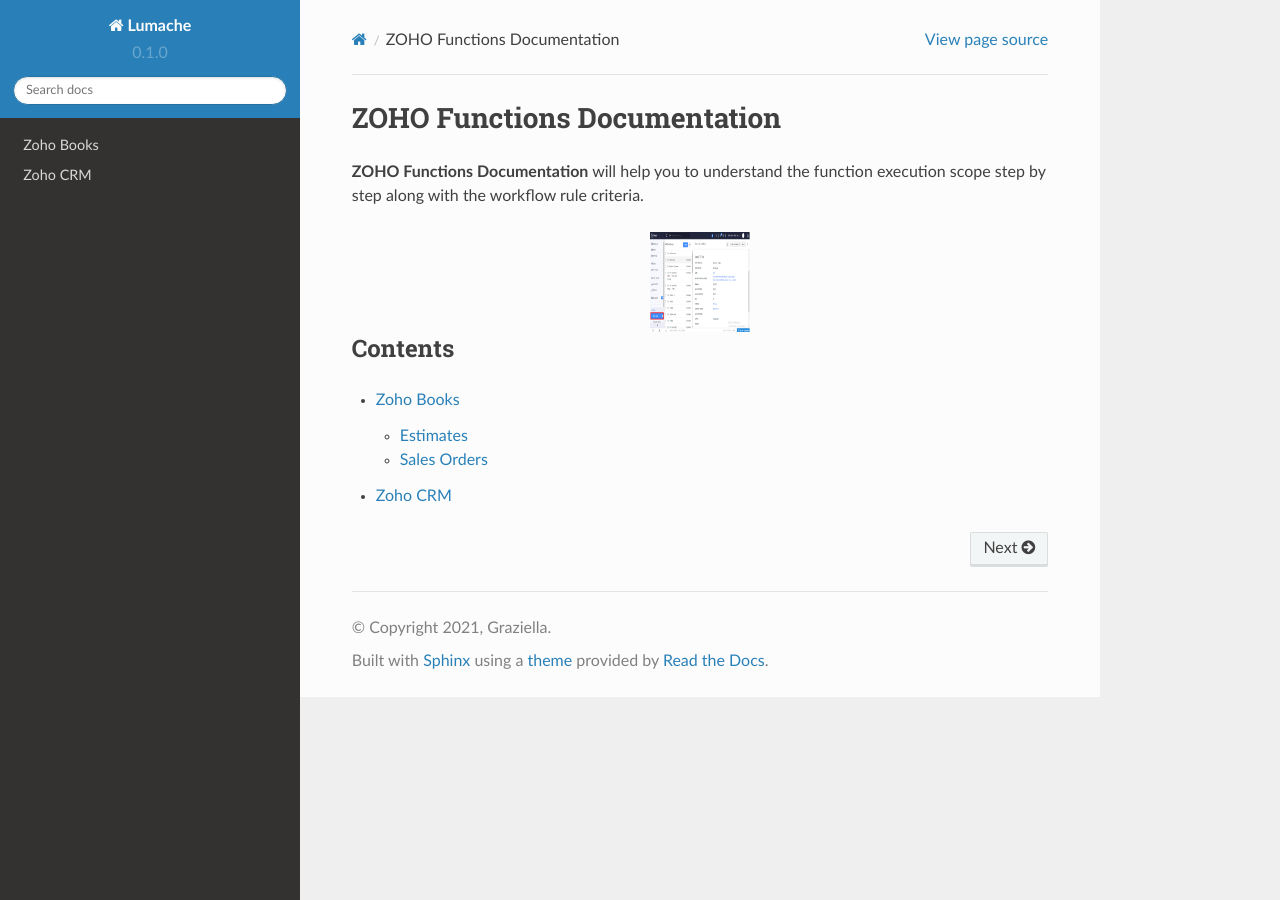
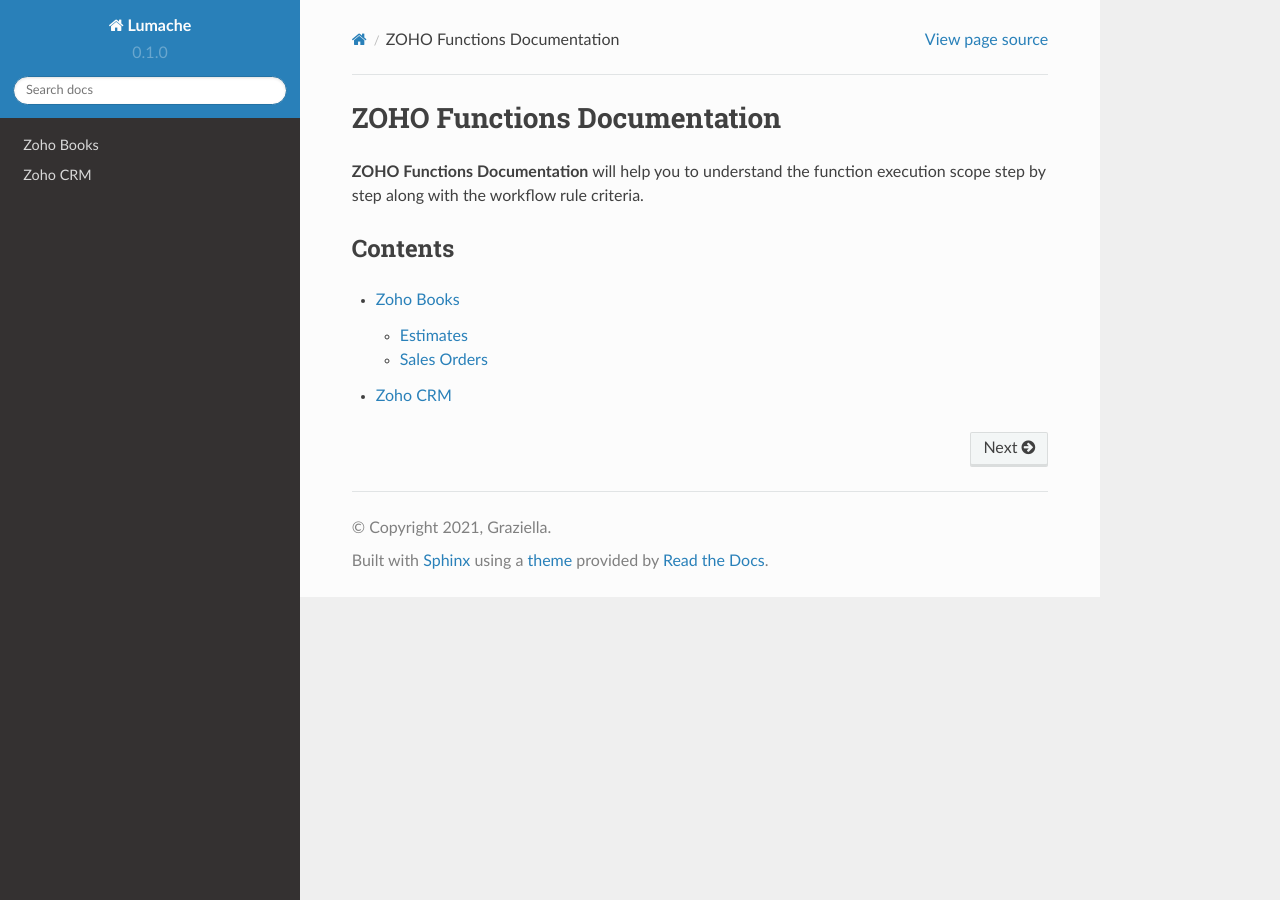
Before and after one commit to syedshahzaibshah/Functions-Documentation, a Sphinx documentation site: the page built from docs/source/index.rst, in a window 1280 px wide. Built offline with Sphinx 7.4.7 and the Read the Docs theme 2.0.0, drawn with Linux system fonts in a browser that asks for light colours.

Commit message:
Update index.rst

```diff
--- a/docs/source/index.rst
+++ b/docs/source/index.rst
@@ -3,12 +3,6 @@ ZOHO Functions Documentation
 
 **ZOHO Functions Documentation** will help you to understand the function execution scope step by step along with the workflow rule criteria.
 
-.. image:: /img/cost_items.png
-     :width: 200
-     :height: 200
-     :scale: 50%
-     :alt: Alternative text
-     :align: center
 
 Contents
 --------
```
